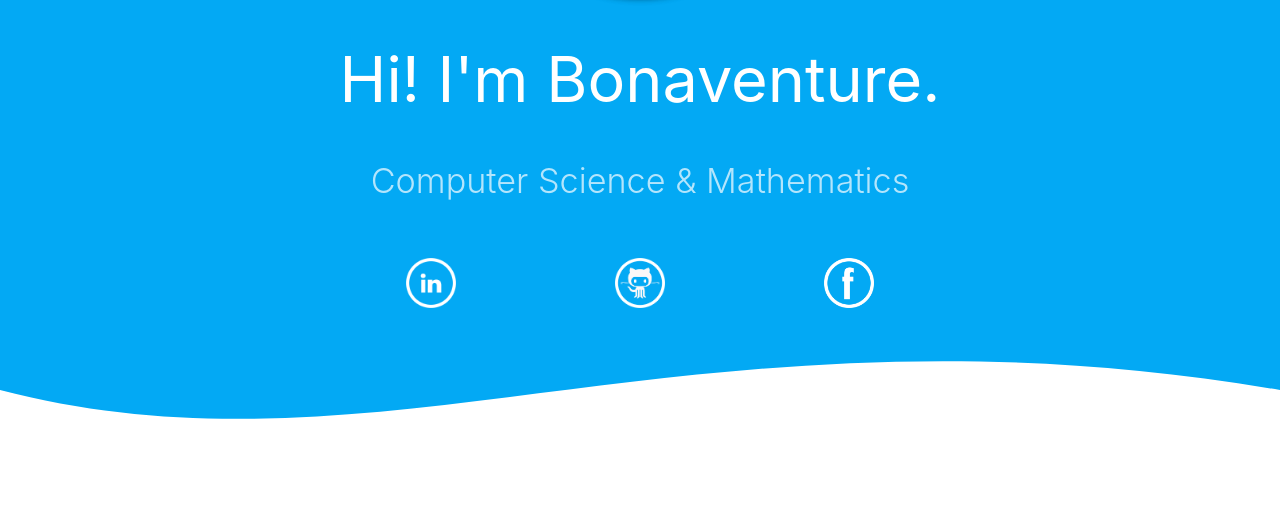
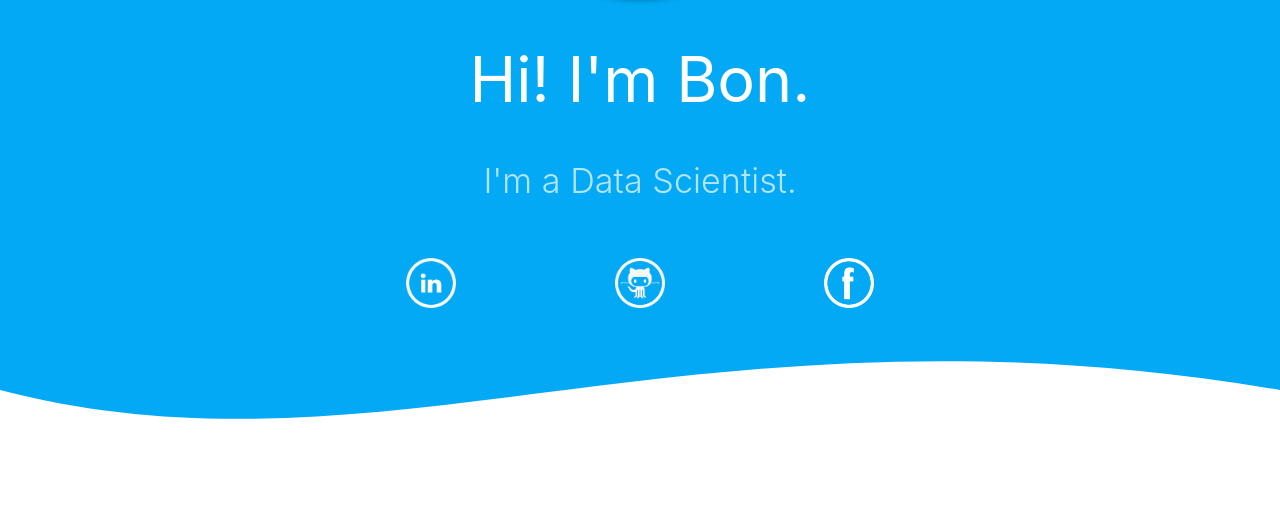
Before and after one commit to BonaventureR/bonaventurer.github.io, a plain HTML site: page index.html in a window 1280 px wide. Shown: the part 256-769 px from the top of the page. Drawn offline with Linux system fonts and the light colour scheme.

Commit message:
change intro

```diff
--- a/index.html
+++ b/index.html
@@ -42,10 +42,10 @@
         <div class="row">
           <div class="col s4 offset-s4 center-align"><img id="me-pic" class="z-depth-2 circle responsive-img" width="250" height="250" src="images/bon_3.png"></div>
           <div class="col s12 center-align">
-            <h1 class="white-text text-darken-4">Hi! I'm Bonaventure.</h1>
+            <h1 class="white-text text-darken-4">Hi! I'm Bon.</h1>
           </div>
           <div class="col s12 center-align">
-            <h4 class="light-blue-text text-lighten-4 light">Computer Science & Mathematics</h4>
+            <h4 class="light-blue-text text-lighten-4 light">I'm a Data Scientist.</h4>
           </div>
         </div>
         <div class="sources">
```
